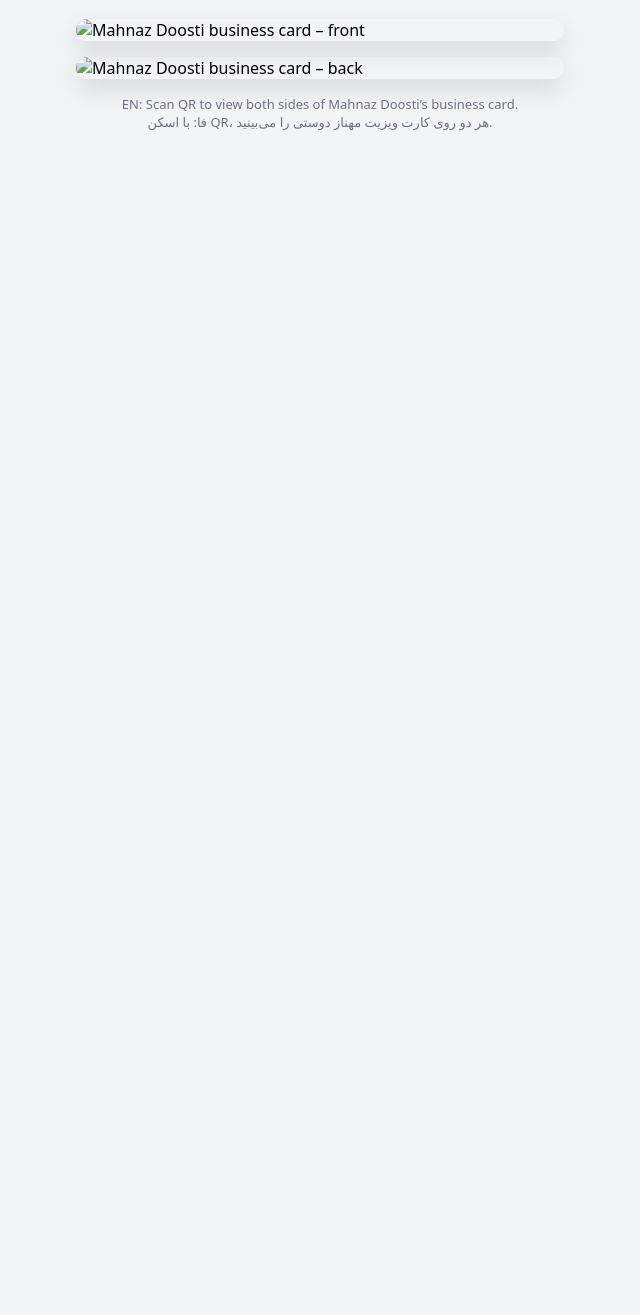
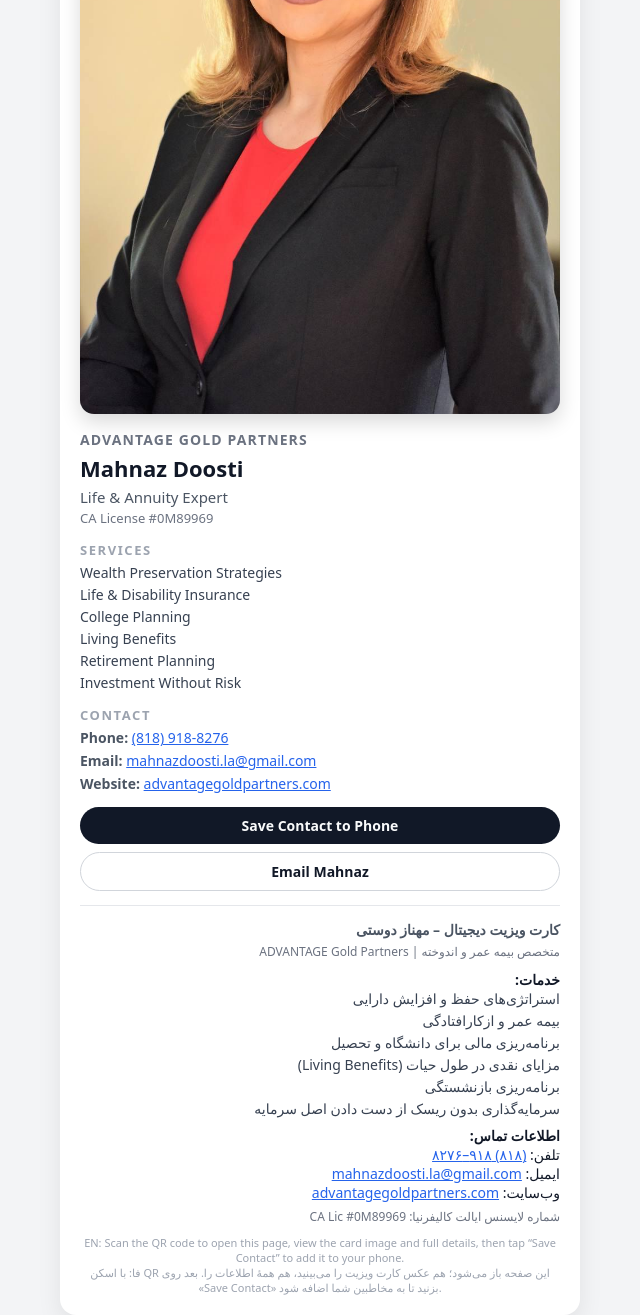
Before and after one commit to stevederavanessian/mahnaz_doosti_card, a plain HTML site: page index.html in a window 1280 px wide. Shown: the part 325-1640 px from the top of the page, without its empty margins (320-960 px from the left). Before the commit the page ends 800 px from the top, so only its background shows below. Drawn offline with Linux system fonts and the light colour scheme.

Commit message:
Revise digital business card layout and content
Updated the title and enhanced the layout for the digital business card. Added new sections for services and contact information, and improved styling for better presentation.

```diff
--- a/index.html
+++ b/index.html
@@ -2,7 +2,7 @@
 <html lang="en">
 <head>
   <meta charset="UTF-8">
-  <title>Mahnaz Doosti – Business Card</title>
+  <title>Mahnaz Doosti – Digital Business Card | کارت ویزیت دیجیتال مهناز دوستی</title>
   <meta name="viewport" content="width=device-width, initial-scale=1">
   <style>
     body {
@@ -14,38 +14,193 @@
       justify-content: center;
       min-height: 100vh;
     }
-    .wrap {
+    .card {
+      background: #ffffff;
+      padding: 20px;
+      border-radius: 16px;
       max-width: 520px;
       width: 100%;
-      padding: 16px;
+      box-shadow: 0 10px 25px rgba(0,0,0,0.08);
       box-sizing: border-box;
     }
-    .card-img {
+    .photo {
       width: 100%;
-      border-radius: 12px;
-      box-shadow: 0 10px 25px rgba(0,0,0,0.12);
+      border-radius: 14px;
+      box-shadow: 0 8px 20px rgba(0,0,0,0.15);
       margin-bottom: 16px;
       display: block;
     }
-    .note {
-      text-align: center;
+    .company {
+      font-size: 14px;
+      letter-spacing: 0.08em;
+      text-transform: uppercase;
+      color: #6b7280;
+      margin-bottom: 4px;
+      font-weight: 600;
+    }
+    .name {
+      font-size: 22px;
+      font-weight: 700;
+      margin: 0;
+      color: #111827;
+    }
+    .title {
+      font-size: 15px;
+      color: #4b5563;
+      margin: 4px 0 2px 0;
+    }
+    .license {
       font-size: 13px;
       color: #6b7280;
-      margin-top: 4px;
+      margin-bottom: 12px;
     }
+    .section-title {
+      font-size: 13px;
+      text-transform: uppercase;
+      letter-spacing: 0.12em;
+      color: #9ca3af;
+      margin: 14px 0 4px 0;
+      font-weight: 600;
+    }
+    .services, .services-fa {
+      list-style: none;
+      padding: 0;
+      margin: 0 0 8px 0;
+      font-size: 14px;
+      color: #374151;
+    }
+    .services li,
+    .services-fa li {
+      margin-bottom: 3px;
+    }
+    .item {
+      font-size: 14px;
+      margin-bottom: 4px;
+      color: #111827;
+    }
+    .label {
+      font-weight: 600;
+      color: #4b5563;
+    }
+    .actions {
+      margin-top: 14px;
+      display: flex;
+      flex-direction: column;
+      gap: 8px;
+    }
+    .btn {
+      display: inline-block;
+      text-align: center;
+      text-decoration: none;
+      padding: 9px 14px;
+      border-radius: 999px;
+      font-size: 14px;
+      font-weight: 600;
+      border: none;
+      cursor: pointer;
+    }
+    .btn-primary {
+      background: #111827;
+      color: #f9fafb;
+    }
+    .btn-outline {
+      background: transparent;
+      color: #111827;
+      border: 1px solid #d1d5db;
+    }
+    .divider {
+      margin: 14px 0;
+      border-top: 1px solid #e5e7eb;
+    }
+    .fa-block {
+      direction: rtl;
+      text-align: right;
+      font-size: 14px;
+      color: #111827;
+    }
+    .fa-title {
+      font-weight: 600;
+      margin-bottom: 4px;
+      color: #4b5563;
+    }
+    .fa-small {
+      font-size: 12px;
+      color: #6b7280;
+    }
+    .footer-note {
+      margin-top: 10px;
+      font-size: 11px;
+      color: #9ca3af;
+      text-align: center;
+    }
+    a { color: #2563eb; }
   </style>
 </head>
 <body>
-  <div class="wrap">
-    <!-- front side -->
-    <img src="front.jpg" alt="Mahnaz Doosti business card – front" class="card-img">
+  <div class="card">
+    <!-- عکس کارت ویزیت -->
+    <img
+      src="WhatsApp Image 2025-11-14 at 15.51.54_00112442.jpg"
+      alt="Mahnaz Doosti business card"
+      class="photo"
+    >
 
-    <!-- back side -->
-    <img src="back.jpg" alt="Mahnaz Doosti business card – back" class="card-img">
+    <!-- متن انگلیسی -->
+    <div class="company">ADVANTAGE Gold Partners</div>
+    <h1 class="name">Mahnaz Doosti</h1>
+    <div class="title">Life &amp; Annuity Expert</div>
+    <div class="license">CA License #0M89969</div>
 
-    <div class="note">
-      EN: Scan QR to view both sides of Mahnaz Doosti’s business card.<br>
-      فا: با اسکن QR، هر دو روی کارت ویزیت مهناز دوستی را می‌بینید.
+    <div class="section-title">Services</div>
+    <ul class="services">
+      <li>Wealth Preservation Strategies</li>
+      <li>Life &amp; Disability Insurance</li>
+      <li>College Planning</li>
+      <li>Living Benefits</li>
+      <li>Retirement Planning</li>
+      <li>Investment Without Risk</li>
+    </ul>
+
+    <div class="section-title">Contact</div>
+    <div class="item"><span class="label">Phone:</span> <a href="tel:+18189188276">(818) 918-8276</a></div>
+    <div class="item"><span class="label">Email:</span> <a href="mailto:mahnazdoosti.la@gmail.com">mahnazdoosti.la@gmail.com</a></div>
+    <div class="item"><span class="label">Website:</span> <a href="https://advantagegoldpartners.com" target="_blank" rel="noopener">advantagegoldpartners.com</a></div>
+
+    <div class="actions">
+      <!-- اگر فایل vcf را در همین ریپو گذاشتی با همین اسم، این دکمه کار می‌کند -->
+      <a class="btn btn-primary" href="mahnaz_doosti_contact.vcf" download>Save Contact to Phone</a>
+      <a class="btn btn-outline" href="mailto:mahnazdoosti.la@gmail.com">Email Mahnaz</a>
+    </div>
+
+    <div class="divider"></div>
+
+    <!-- متن فارسی -->
+    <div class="fa-block">
+      <div class="fa-title">کارت ویزیت دیجیتال – مهناز دوستی</div>
+      <div class="fa-small">متخصص بیمه عمر و اندوخته | ADVANTAGE Gold Partners</div>
+
+      <div style="margin-top:10px; font-weight:600;">خدمات:</div>
+      <ul class="services-fa">
+        <li>استراتژی‌های حفظ و افزایش دارایی</li>
+        <li>بیمه عمر و ازکارافتادگی</li>
+        <li>برنامه‌ریزی مالی برای دانشگاه و تحصیل</li>
+        <li>مزایای نقدی در طول حیات (Living Benefits)</li>
+        <li>برنامه‌ریزی بازنشستگی</li>
+        <li>سرمایه‌گذاری بدون ریسک از دست دادن اصل سرمایه</li>
+      </ul>
+
+      <div style="margin-top:8px; font-weight:600;">اطلاعات تماس:</div>
+      <div>تلفن: <a href="tel:+18189188276">(۸۱۸) ۹۱۸–۸۲۷۶</a></div>
+      <div>ایمیل: <a href="mailto:mahnazdoosti.la@gmail.com">mahnazdoosti.la@gmail.com</a></div>
+      <div>وب‌سایت: <a href="https://advantagegoldpartners.com" target="_blank" rel="noopener">advantagegoldpartners.com</a></div>
+      <div style="margin-top:6px; font-size:12px; color:#6b7280;">
+        شماره لایسنس ایالت کالیفرنیا: CA Lic #0M89969
+      </div>
+    </div>
+
+    <div class="footer-note">
+      EN: Scan the QR code to open this page, view the card image and full details, then tap “Save Contact” to add it to your phone.<br>
+      فا: با اسکن QR این صفحه باز می‌شود؛ هم عکس کارت ویزیت را می‌بینید، هم همهٔ اطلاعات را. بعد روی «Save Contact» بزنید تا به مخاطبین شما اضافه شود.
     </div>
   </div>
 </body>
```
